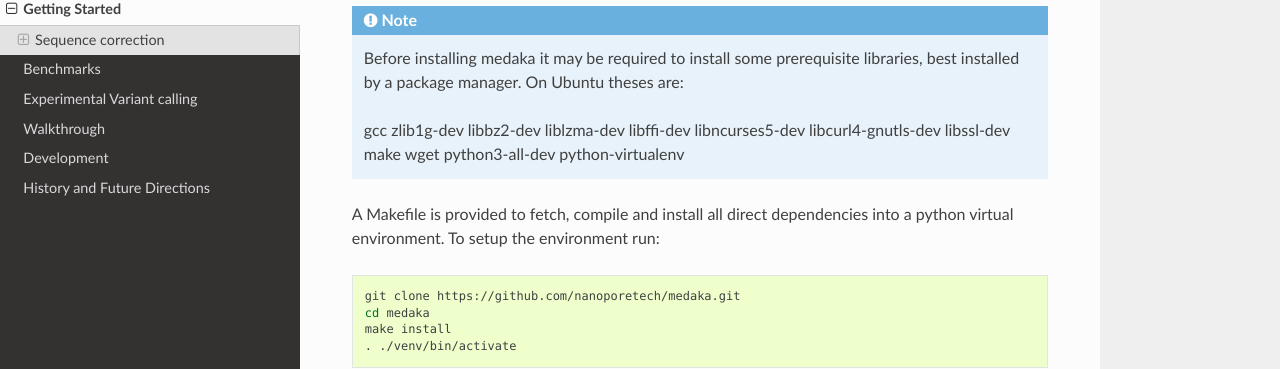
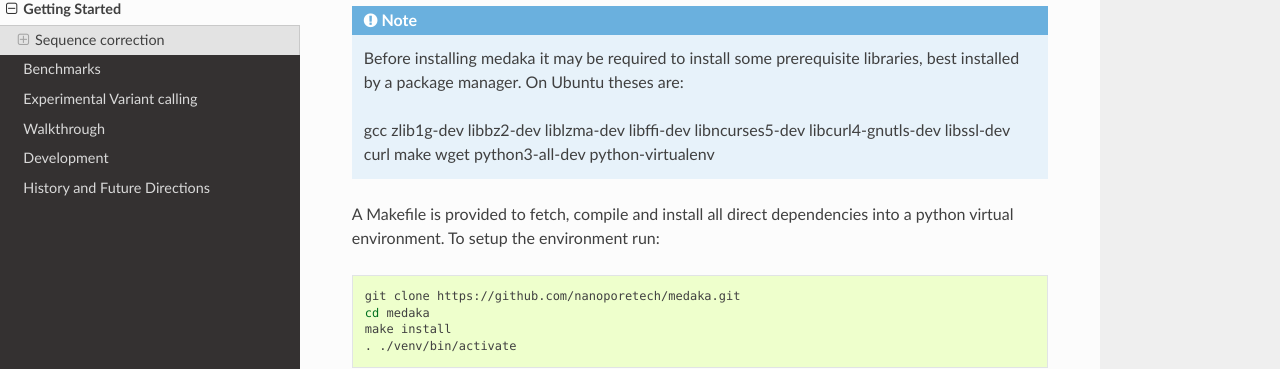
Before and after one commit to nanoporetech/medaka, a Sphinx documentation site: the page built from docs/installation.rst, in a window 1280 px wide and 900 px high, scrolled down 952 px. Shown: the part 137-506 px from the top of the window. Built offline with Sphinx 7.4.7 and the Read the Docs theme 2.0.0, drawn with Linux system fonts in a browser that asks for light colours; pages that are not in the unit, such as notebooks, are missing from menus.

Commit message:
Add curl dep to README

```diff
--- a/docs/installation.rst
+++ b/docs/installation.rst
@@ -61,7 +61,7 @@ Medaka can be installed from its source quite easily on most systems.
     theses are:
 
     gcc zlib1g-dev libbz2-dev liblzma-dev libffi-dev libncurses5-dev
-    libcurl4-gnutls-dev libssl-dev make wget python3-all-dev python-virtualenv
+    libcurl4-gnutls-dev libssl-dev curl make wget python3-all-dev python-virtualenv
 
 A Makefile is provided to fetch, compile and install all direct dependencies
 into a python virtual environment. To setup the environment run:
```
Also changed, not shown: README.md (+1 -0 lines).
